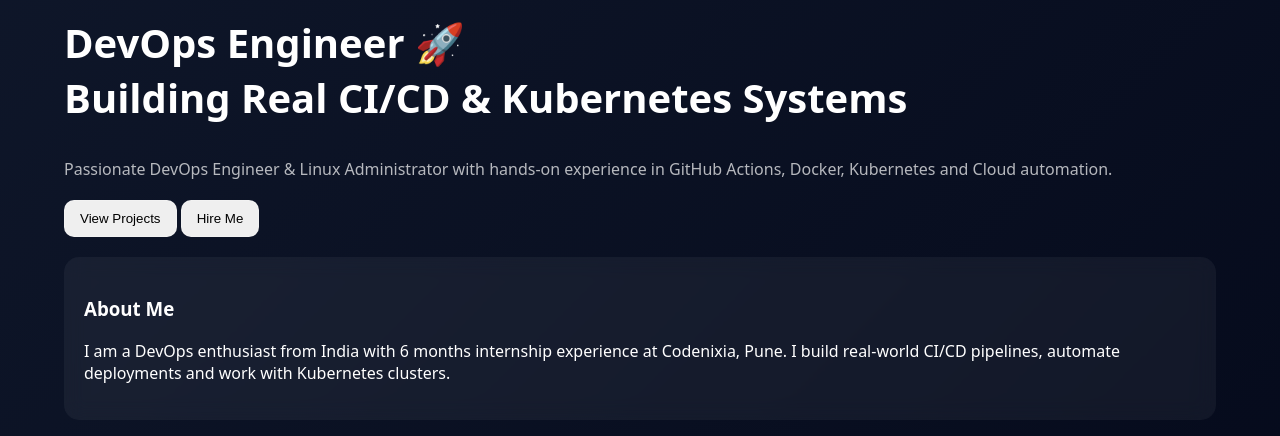
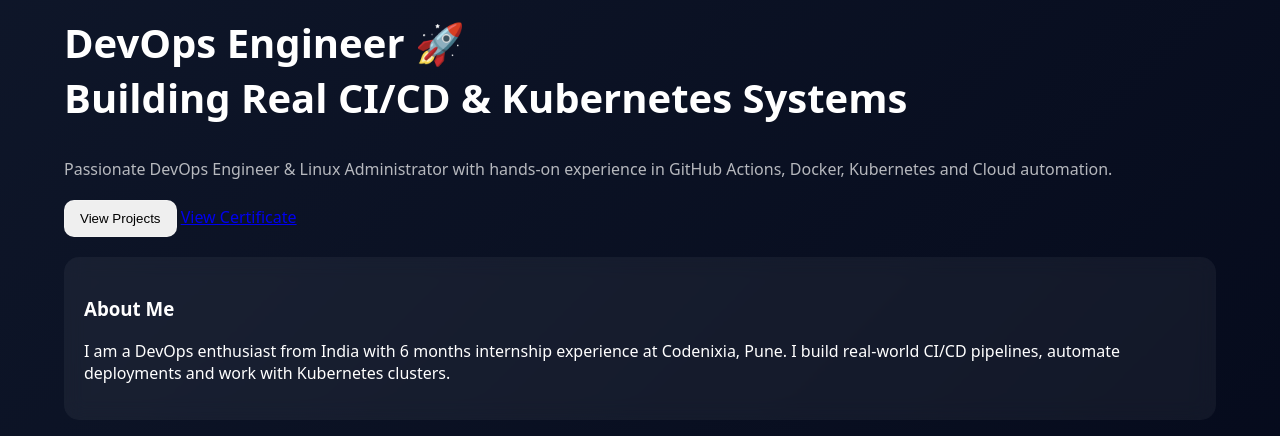
Before and after one commit to gurudeen-kori/github_actions, a Flask app: page / in a window 1280 px wide. Shown: the part 145-581 px from the top of the page. Run offline with Flask 3, Linux system fonts and the light colour scheme.

Commit message:
added certificate

```diff
--- a/templates/index.html
+++ b/templates/index.html
@@ -96,7 +96,7 @@ body {
 
   <div style="margin-top:20px;">
     <button class="btn">View Projects</button>
-    <button class="btn">Hire Me</button>
+    <a href="certificate.pdf" target="_blank">View Certificate</a>
   </div>
 
   <div class="card">
```
